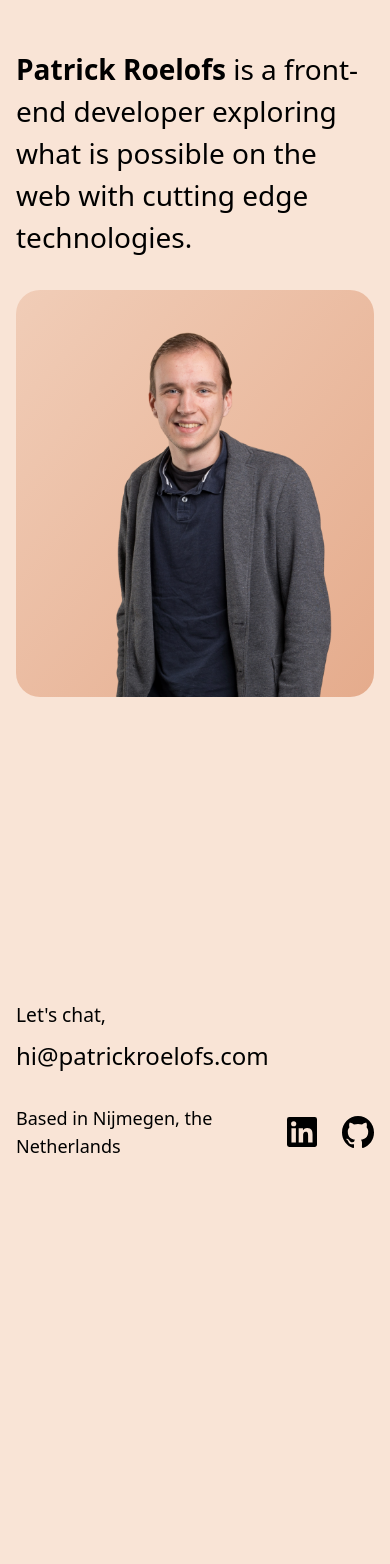
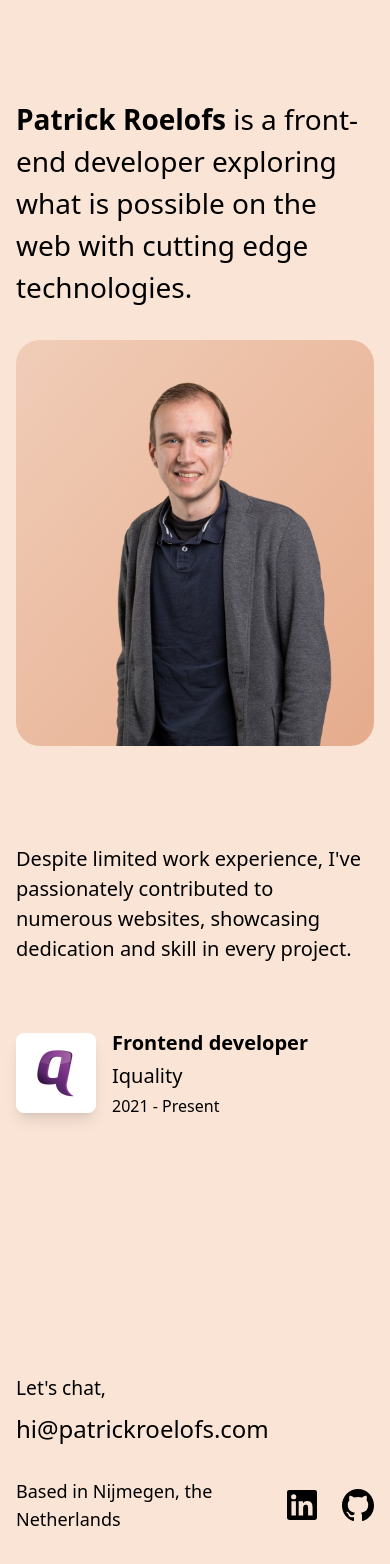
Before and after one commit to Patrickroelofs/patrickroelofs.com, an Astro site: page / in a window 390 px wide. Before the commit the page ends 1289 px from the top, so only its background shows below. Built offline with nearby package versions, Linux system fonts and the light colour scheme; Astro itself is replaced by a stand-in of ours; a web font is replaced by a local one.

Commit message:
Add about section text, new font and work experience company

```diff
--- a/package.json
+++ b/package.json
@@ -18,8 +18,8 @@
 		"@astrojs/rss": "^4.0.5",
 		"@astrojs/tailwind": "^5.1.0",
 		"@astrojs/vercel": "^7.5.0",
-		"@fontsource-variable/inter": "^5.0.17",
 		"@fontsource-variable/unbounded": "^5.0.19",
+		"@fontsource-variable/work-sans": "^5.0.18",
 		"@tailwindcss/typography": "^0.5.12",
 		"astro": "^4.4.15",
 		"astro-seo": "^0.8.3",
--- /dev/null
+++ b/src/components/AboutSection.astro
@@ -0,0 +1,35 @@
+---
+import { Image } from 'astro:assets'
+
+import iquality from '../images/iquality.png'
+---
+
+<section class="mx-auto max-w-screen-2xl px-4">
+	<p
+		class="mb-16 max-w-screen-lg font-display text-[clamp(1.25rem,2vw,3rem)] font-medium leading-normal"
+	>
+		Despite limited work experience, I've passionately contributed to numerous websites, showcasing
+		dedication and skill in every project.
+	</p>
+
+	<div class="flex flex-row">
+		<a class="group flex items-center gap-4" href="https://iquality.nl" target="_blank">
+			<div class="group rounded-lg bg-white p-4 shadow-lg">
+				<Image
+					alt="logo for the company iquality"
+					class="rounded-lg"
+					quality={100}
+					src={iquality}
+					width="48"
+				/>
+			</div>
+			<div class="flex flex-col gap-1">
+				<h4 class="text-[clamp(1.25rem,2vw,1.75rem)] font-semibold">Frontend developer</h4>
+				<span class="inline-flex flex-grow-0 text-xl font-medium group-hover:underline">
+					Iquality
+				</span>
+				<p class="">2021 - Present</p>
+			</div>
+		</a>
+	</div>
+</section>
--- a/src/components/Hero.astro
+++ b/src/components/Hero.astro
@@ -4,7 +4,7 @@ import { Image } from 'astro:assets'
 import patrickImage from '../images/patrick.png'
 ---
 
-<div class="mx-auto flex max-w-screen-2xl flex-col gap-8 px-4 py-12">
+<div class="mx-auto flex h-screen max-w-screen-2xl flex-col justify-center gap-8 px-4 py-12">
 	<p class="text-pretty font-display text-[clamp(1.75rem,4vw,3.5rem)] leading-normal">
 		<span class="font-black">Patrick Roelofs</span> is a front-end developer exploring what is possible
 		on the web with cutting edge technologies.
--- a/src/layouts/BaseLayout.astro
+++ b/src/layouts/BaseLayout.astro
@@ -1,5 +1,5 @@
 ---
-import '@fontsource-variable/inter'
+import '@fontsource-variable/work-sans'
 import '@fontsource-variable/unbounded'
 import { SEO } from 'astro-seo'
 
--- a/src/pages/index.astro
+++ b/src/pages/index.astro
@@ -1,8 +1,10 @@
 ---
+import AboutSection from '../components/AboutSection.astro'
 import Hero from '../components/Hero.astro'
 import BaseLayout from '../layouts/BaseLayout.astro'
 ---
 
 <BaseLayout>
 	<Hero />
+	<AboutSection />
 </BaseLayout>
--- a/tailwind.config.mjs
+++ b/tailwind.config.mjs
@@ -23,7 +23,7 @@ export default {
 			},
 			fontFamily: {
 				display: ['Unbounded Variable', ...defaultTheme.fontFamily.sans],
-				sans: ['Inter Variable', ...defaultTheme.fontFamily.sans]
+				sans: ['Work Sans Variable', ...defaultTheme.fontFamily.sans]
 			},
 			fontSize: {
 				'hero-clamp': 'clamp(3rem, 4vw, 3.5rem)',
```
Also changed, not shown: pnpm-lock.yaml, src/images/iquality.png (added).
